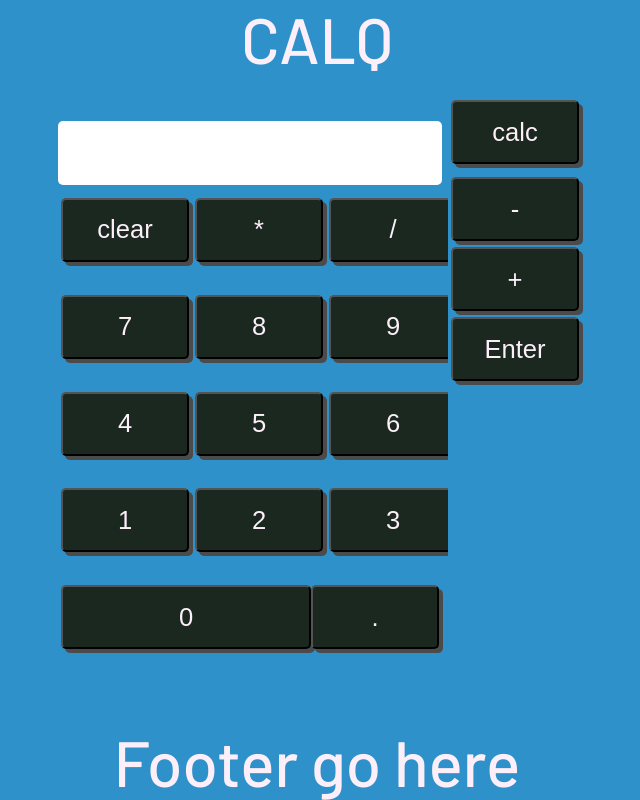
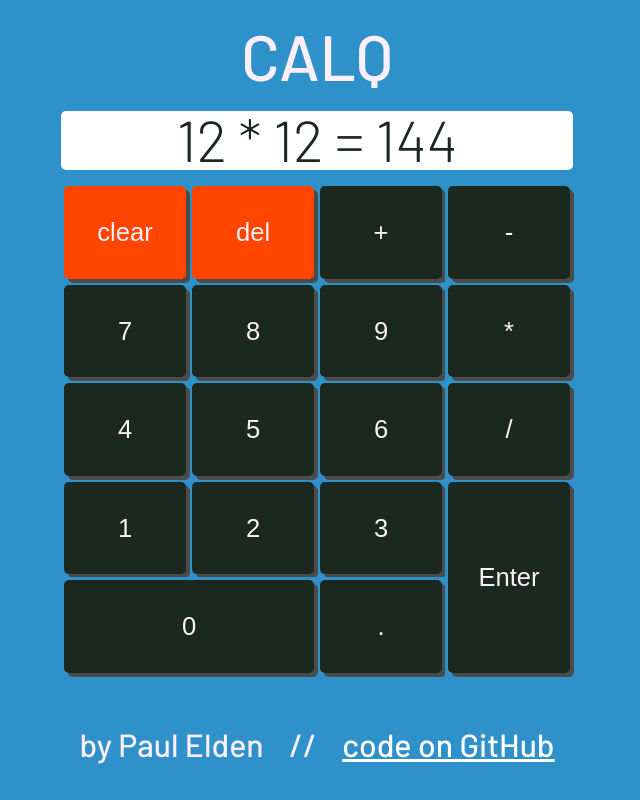
Before and after one commit to paulelden/calculator, a plain HTML site: page index.html in a window 1280 px wide. Shown: the whole page, without its empty margins (323-963 px from the left). Drawn offline with Linux system fonts and the light colour scheme.

Commit message:
Finished basic style and layout of the calculator

```diff
--- a/index.css
+++ b/index.css
@@ -22,6 +22,10 @@ body {
     font-size: 4em;
 }
 
+a {
+    color: white;
+}
+
 /* classes */
 
 .button {
@@ -29,10 +33,9 @@ body {
     color: #FCEFF9;
     margin: 3px;
     border-radius: 5px;
+    border: 0;
     font-size: 40%;
     box-shadow: 4px 4px rgb(75, 75, 75);
-    width: 10vw;
-    height: 5vw;
 }
 
 /* IDs */
@@ -41,7 +44,7 @@ body {
     display: flex;
     align-items: center;
     justify-content: center;
-    height: 10%;
+    height: 15%;
     width: 100%;
     margin: 0%;
 }
@@ -50,9 +53,21 @@ body {
     display: flex;
     align-items: center;
     justify-content: center;
-    height: 90%;
-    width: 100%;
+    height: 70%;
+    width: 40%;
     margin: 0%;
+}
+
+#mathBox {
+    background-color: white;
+    color: #1A281F;
+    width: 40%;
+    height: 8%;
+    border-radius: 5px;
+    text-align: center;
+    font-weight: 300;
+    font-size: 0.9em;
+    line-height: 100%;
 }
 
 #left {
@@ -60,28 +75,16 @@ body {
     flex-direction: column;
     align-items: center;
     justify-content: center;
-    width: 30%;
-    height: 100%;
+    width: 75%;
+    height: 95%;
     margin: 0%;
-    margin-right: 3px;
-}
-
-#mathBox {
-    background-color: white;
-    color: #1A281F;
-    width: 30vw;
-    height: 5vw;
-    border-radius: 5px;
-    margin-bottom: 10px;
-    margin-left: 3px;
-    margin-right: 3px;
 }
 
 #buttonGrid {
     display: grid;
     grid-template-columns: 1fr 1fr 1fr;
     grid-template-rows: 1fr 1fr 1fr 1fr;
-    height: 60%;
+    height: 80%;
     width: 100%;
 }
 
@@ -90,41 +93,47 @@ body {
     grid-template-columns: 2fr 1fr;
     grid-template-rows: 1fr;
     width: 100%;
-    height: 15%;
+    height: 20%;
+}
+
+#clearButton {
+    background-color: orangered;
+}
+
+#delete {
+    background-color: orangered;
 }
 
 #zeroButton {
-    width: 100%;
+}
+
+#dotButton {
 }
 
 #right {
-    display: flex;
-    flex-direction: column;
-    height: 100%;
-    width: 10%;
-    margin-left: 3px;
-}
-
-#calculateButton {
-    margin-top: 18%;
-    margin-bottom: 10px;
-    height: 5vw;
+    display: grid;
+    grid-template-rows: 1fr 1fr 1fr 2fr;
+    height: 95%;
+    width: 25%;
 }
 
 #subtractButton {
 }
 
 #addButton {
+
 }
 
 #enterButton {
+
 }
 
 #footer {
     display: flex;
     align-items: center;
     justify-content: center;
-    height: 10%;
+    height: 15%;
     width: 100%;
     margin: 0%;
+    font-size: 0.5em;
 }
--- a/index.html
+++ b/index.html
@@ -10,13 +10,13 @@
 </head>
 <body>
     <div id="header">CALQ</div>
+    <div id="mathBox">12 * 12 = 144</div>
     <div id="container">
         <div id="left">
-            <div id="mathBox"></div>
             <div id="buttonGrid">
                 <button id="clearButton" class="button">clear</button>
-                <button id="multiplyButton" class="button">*</button>
-                <button id="divideButton" class="button">/</button>
+                <button id="delete" class="button">del</button>
+                <button id="addButton" class="button">+</button>
                 <button id="sevenButton" class="button">7</button>
                 <button id="eightButton" class="button">8</button>
                 <button id="nineButton" class="button">9</button>
@@ -33,12 +33,14 @@
             </div>
         </div>
         <div id="right">
-            <button id="calculateButton" class="button">calc</button>
             <button id="subtractButton" class="button">-</button>
-            <button id="addButton" class="button">+</button>
+            <button id="multiplyButton" class="button">*</button>
+            <button id="divideButton" class="button">/</button>
             <button id="enterButton" class="button">Enter</button>
         </div>
     </div>
-    <div id="footer">Footer go here</div>
+    <div id="footer">
+        <span>by Paul Elden &nbsp;&nbsp;&nbsp;// &nbsp;&nbsp;&nbsp;<a href="https://github.com/paulelden/calculator">code on GitHub</a></span>
+    </div>
 </body>
 </html>
```
